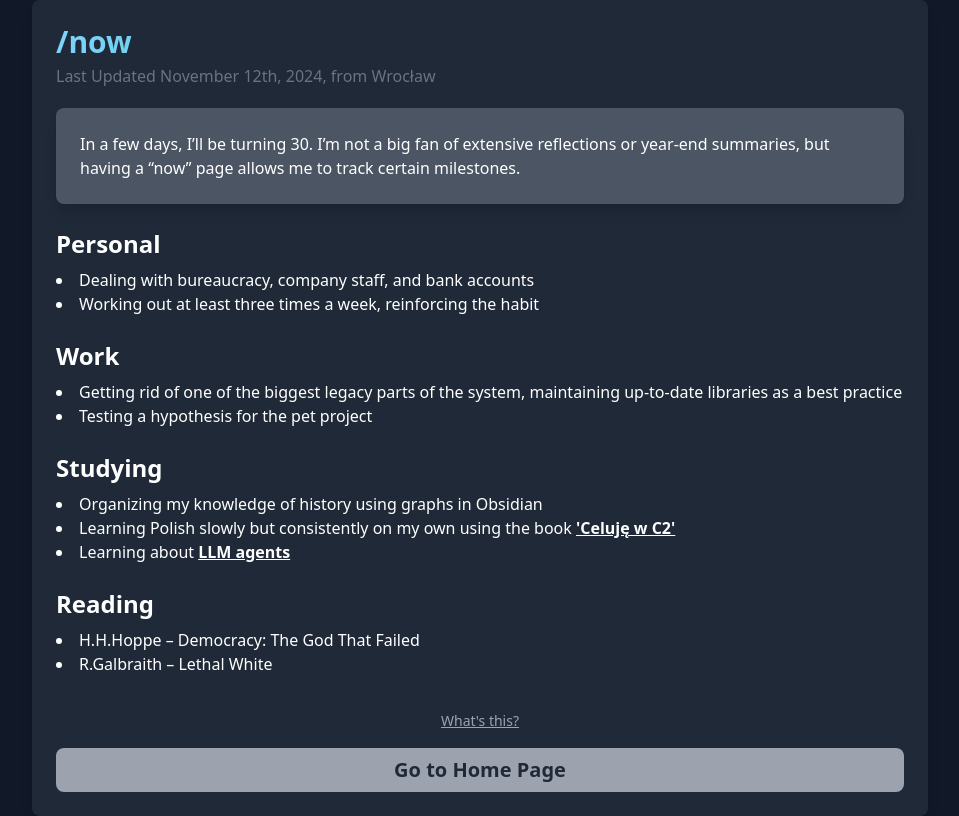
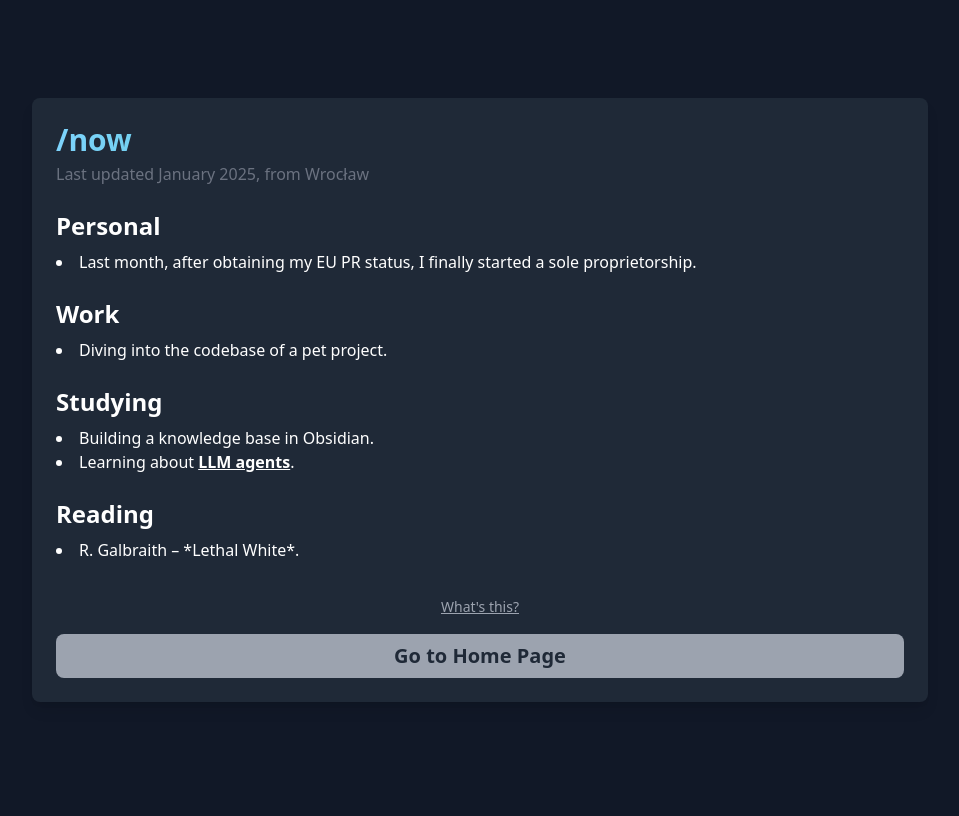
Before and after one commit to vlaim/alexeyev.me, a plain HTML site: page now.html in a window 1280 px wide. Shown: the whole page, without its empty margins (160-1119 px from the left). Drawn offline with nearby package versions, Linux system fonts and the light colour scheme.

Commit message:
Update now.html

```diff
--- a/now.html
+++ b/now.html
@@ -6,38 +6,30 @@
     <title>Now | alexeyev.me</title>
     <script src="https://cdn.tailwindcss.com"></script>
 </head>
-<body class="bg-gray-900 flex items-center justify-center min-h-screen">
+<body class="bg-gray-900 flex items-center justify-center min-h-screen px-4">
     <div class="text-left w-full max-w-4xl p-6 bg-gray-800 rounded-lg shadow-lg sm:mx-4">
         <h1 class="bg-gradient-to-r from-sky-300 to-emerald-500 bg-clip-text text-transparent text-3xl font-bold">/now</h1>
-        <p class="mt-1 text-gray-500">Last Updated November 12th, 2024, from Wrocław</p>
-
-        <div class="mt-5 bg-gray-600 text-white p-6 rounded-lg shadow-lg w-100">
-            <p>In a few days, I’ll be turning 30. I’m not a big fan of extensive reflections or year-end summaries, but having a “now” page allows me to track certain milestones.</p>
-        </div>
+        <p class="mt-1 text-gray-500">Last updated January 2025, from Wrocław</p>
 
         <h2 class="text-white text-2xl font-semibold mt-6">Personal</h2>
         <ul class="text-white text-base list-disc list-inside mt-2">
-            <li>Dealing with bureaucracy, company staff, and bank accounts</li>
-            <li>Working out at least three times a week, reinforcing the habit</li>
+            <li>Last month, after obtaining my EU PR status, I finally started a sole proprietorship.</li>
         </ul>
 
         <h2 class="text-white text-2xl font-semibold mt-6">Work</h2>
         <ul class="text-white text-base list-disc list-inside mt-2">
-            <li>Getting rid of one of the biggest legacy parts of the system, maintaining up-to-date libraries as a best practice</li>
-            <li>Testing a hypothesis for the pet project</li>
+            <li>Diving into the codebase of a pet project.</li>
         </ul>
 
         <h2 class="text-white text-2xl font-semibold mt-6">Studying</h2>
         <ul class="text-white text-base list-disc list-inside mt-2">
-            <li>Organizing my knowledge of history using graphs in Obsidian</li>
-            <li>Learning Polish slowly but consistently on my own using the book <a href="https://bookland.com.pl/celuje-w-c2-zbior-zadan-do-egzaminu-certyfikatowego-z-jezyka-polskiego-jako-obcego-na-poziomie-c2" class="font-bold underline">'Celuję w C2'</a></li>
-            <li>Learning about <a href="https://www.promptingguide.ai/research/llm-agents" class="font-bold underline">LLM agents</a></li>
+            <li>Building a knowledge base in Obsidian.</li>
+            <li>Learning about <a href="https://www.promptingguide.ai/research/llm-agents" class="font-bold underline">LLM agents</a>.</li>
         </ul>
 
         <h2 class="text-white text-2xl font-semibold mt-6">Reading</h2>
         <ul class="text-white text-base list-disc list-inside mt-2">
-            <li>H.H.Hoppe – Democracy: The God That Failed</li>
-            <li>R.Galbraith – Lethal White</li>
+            <li>R. Galbraith – *Lethal White*.</li>
         </ul>
 
         <p class="text-center mt-8">
```
